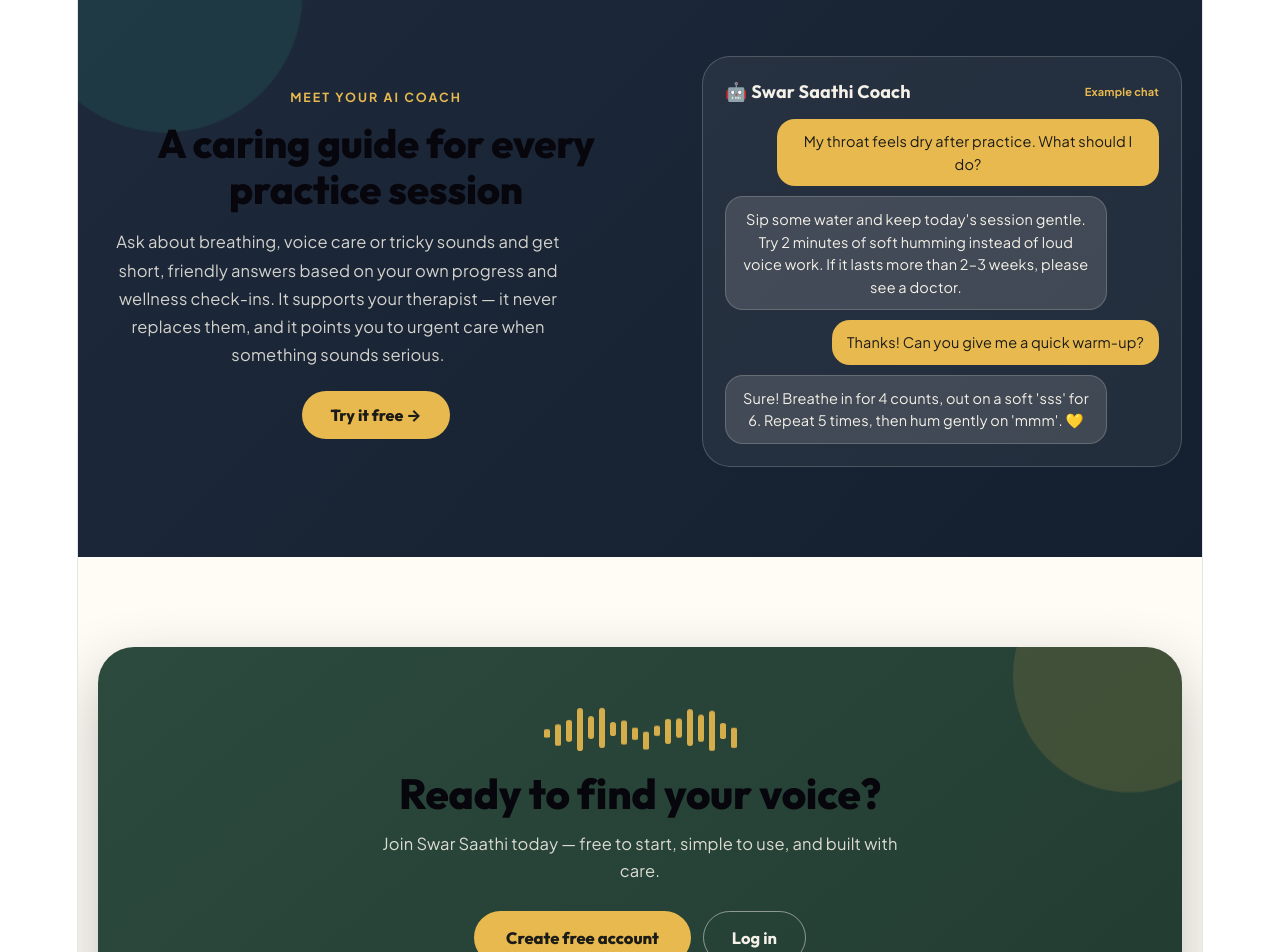
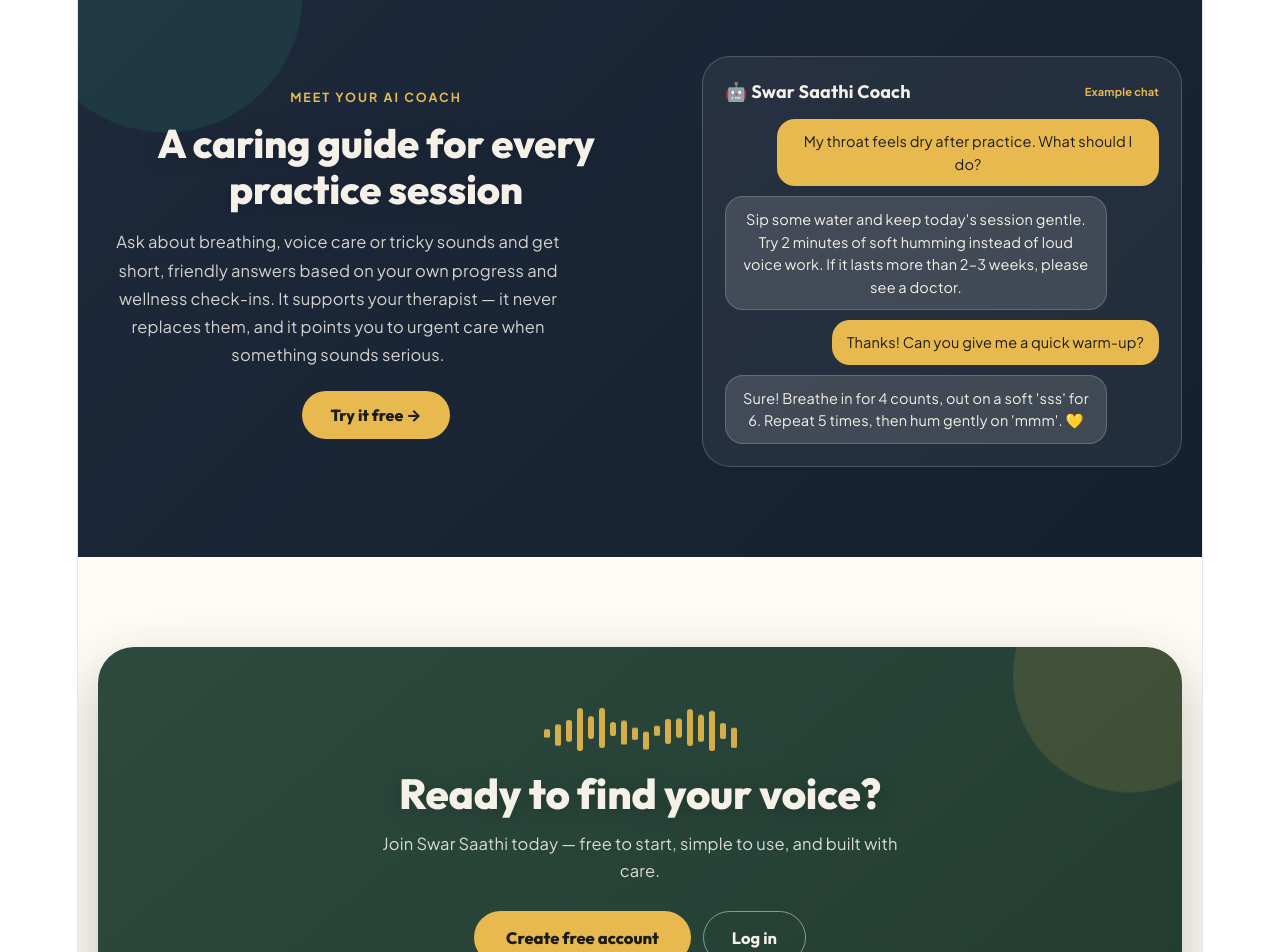
Before and after one commit to abhishektech67/swar-saathi-frontend, a React (Vite) app: page / in a window 1280 px wide. Shown: the part 2800-3752 px from the top of the page. Built offline with nearby package versions, Linux system fonts and the light colour scheme.

Commit message:
Improve landing page heading visibility

```diff
--- a/src/LandingPage.jsx
+++ b/src/LandingPage.jsx
@@ -304,7 +304,7 @@
       <div style={{ ...wrap, padding: "90px 20px", display: "flex", flexWrap: "wrap", gap: 48, alignItems: "center", position: "relative" }}>
         <Reveal style={{ flex: "1 1 380px", minWidth: 0 }}>
           <div style={{ color: h.butter, fontWeight: 800, letterSpacing: "0.16em", fontSize: 12.5, marginBottom: 10 }}>MEET YOUR AI COACH</div>
-          <h2 style={{ fontFamily: display, fontWeight: 800, fontSize: "clamp(28px,4.5vw,40px)", margin: 0, lineHeight: 1.15 }}>A caring guide for every practice session</h2>
+          <h2 style={{ fontFamily: display, fontWeight: 800, fontSize: "clamp(28px,4.5vw,40px)", margin: 0, lineHeight: 1.15, color: h.cream, textShadow: "0 2px 18px rgba(0,0,0,0.22)" }}>A caring guide for every practice session</h2>
           <p style={{ lineHeight: 1.7, fontSize: 16.5, opacity: 0.85, margin: "16px 0 22px", maxWidth: 480 }}>
             Ask about breathing, voice care or tricky sounds and get short, friendly answers based on your own progress and wellness check-ins. It supports your therapist — it never replaces them, and it points you to urgent care when something sounds serious.
           </p>
@@ -335,7 +335,7 @@
           <div aria-hidden="true" className="ss-drift" style={{ position: "absolute", top: -60, right: -40, width: 220, height: 220, borderRadius: "50%", background: h.butter, opacity: 0.14 }} />
           <div style={{ position: "relative" }}>
             <div style={{ display: "grid", placeItems: "center", marginBottom: 18 }}><Waveform bars={18} height={46} /></div>
-            <h2 style={{ fontFamily: display, fontWeight: 800, fontSize: "clamp(28px,5vw,42px)", margin: "0 0 12px" }}>Ready to find your voice?</h2>
+            <h2 style={{ fontFamily: display, fontWeight: 800, fontSize: "clamp(28px,5vw,42px)", margin: "0 0 12px", color: h.cream, textShadow: "0 2px 18px rgba(0,0,0,0.22)" }}>Ready to find your voice?</h2>
             <p style={{ maxWidth: 520, margin: "0 auto 26px", lineHeight: 1.65, opacity: 0.88, fontSize: 16.5 }}>Join Swar Saathi today — free to start, simple to use, and built with care.</p>
             <div style={{ display: "flex", gap: 12, justifyContent: "center", flexWrap: "wrap" }}>
               <button className="ss-btn" onClick={() => onGetStarted("PATIENT")} style={{ background: h.butter, color: h.ink, border: "none", borderRadius: 999, padding: "15px 32px", fontWeight: 800, fontSize: 16.5 }}>Create free account</button>
```
